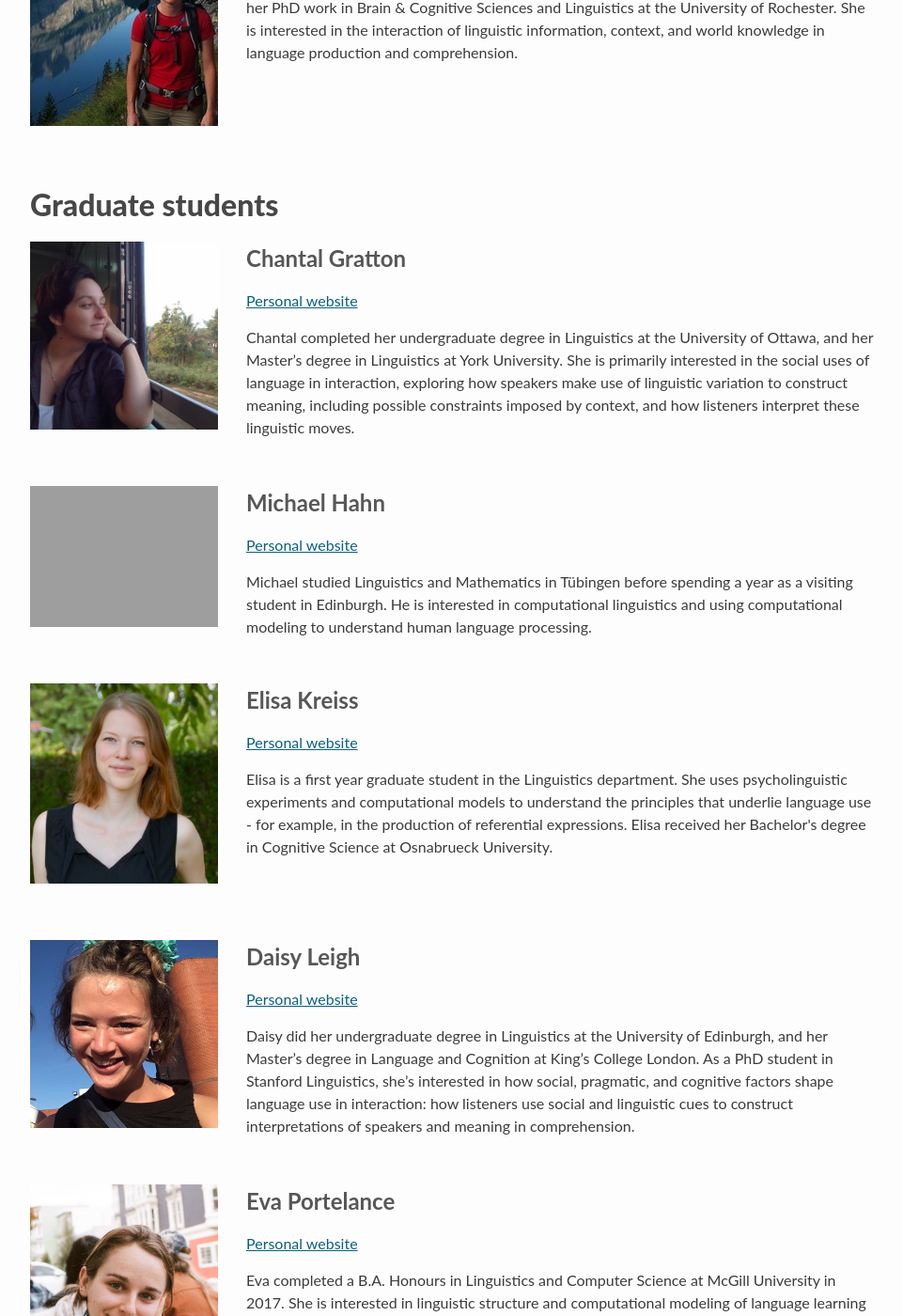
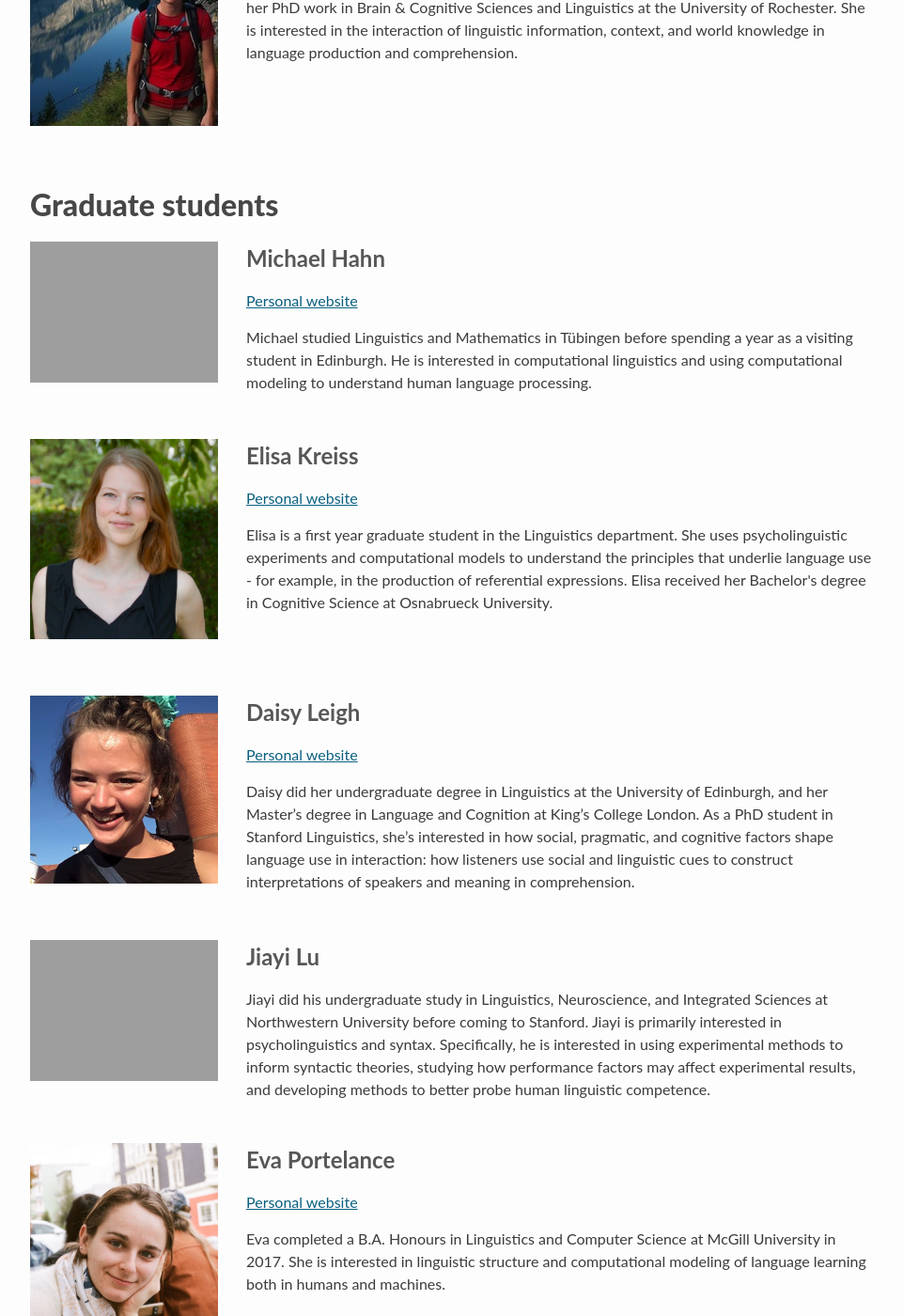
Before and after one commit to alpslab-stanford/alpslab.stanford.edu, a Jekyll site: the page built from 01-people.html, in a window 1280 px wide and 1400 px high, scrolled down 624 px. Shown: the whole window at 94% size, without its empty margins (158-1119 px from the left). Built offline with Jekyll 4.4.1, drawn with Linux system fonts in a browser that asks for light colours; Markdown is read by kramdown in place of the engine named in the settings; a script that is not in the unit is left out.

Commit message:
changed lab pic and added jiayi

```diff
--- a/_data/alpslab.yml
+++ b/_data/alpslab.yml
@@ -9,13 +9,6 @@
 
 - role: Graduate students
   people:
-
-    - name: Chantal Gratton
-      webpage: //chantalgratton.com
-      img: chantal.jpg
-      bio:
-        - >
-          Chantal completed her undergraduate degree in Linguistics at the University of Ottawa, and her Master’s degree in Linguistics at York University. She is primarily interested in the social uses of language in interaction, exploring how speakers make use of linguistic variation to construct meaning, including possible constraints imposed by context, and how listeners interpret these linguistic moves.
 
     - name: Michael Hahn
       webpage: //web.stanford.edu/~mhahn2/
@@ -37,6 +30,13 @@
       bio:
         - >
           Daisy did her undergraduate degree in Linguistics at the University of Edinburgh, and her Master’s degree in Language and Cognition at King’s College London. As a PhD student in Stanford Linguistics, she’s interested in how social, pragmatic, and cognitive factors shape language use in interaction: how listeners use social and linguistic cues to construct interpretations of speakers and meaning in comprehension.
+
+    - name: Jiayi Lu
+      webpage:
+      img: jiayi.jpg
+      bio:
+        - >
+          Jiayi did his undergraduate study in Linguistics, Neuroscience, and Integrated Sciences at Northwestern University before coming to Stanford. Jiayi is primarily interested in psycholinguistics and syntax. Specifically, he is interested in using experimental methods to inform syntactic theories, studying how performance factors may affect experimental results, and developing methods to better probe human linguistic competence.
 
     - name: Eva Portelance
       webpage:  https://web.stanford.edu/~portelan/
```
Also changed, not shown: images/members/chantal.jpg (deleted), 8 other files.
